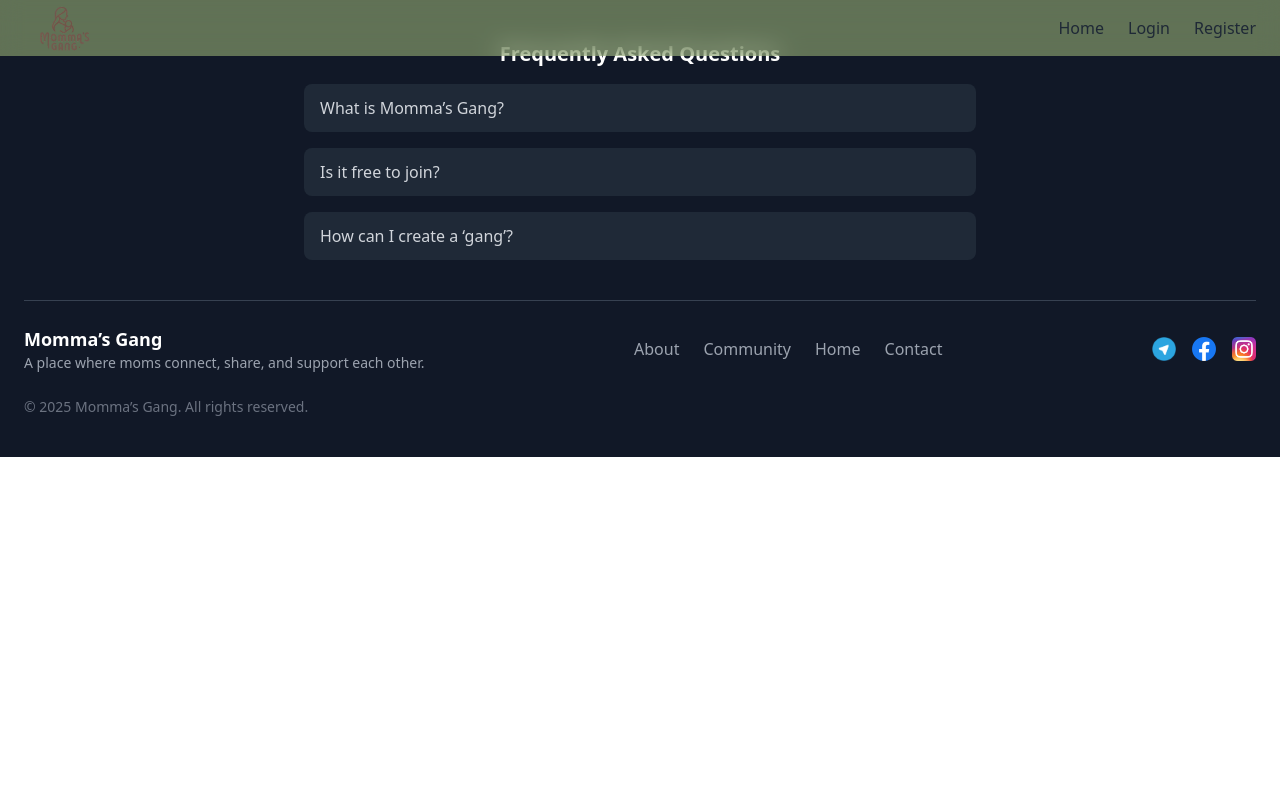
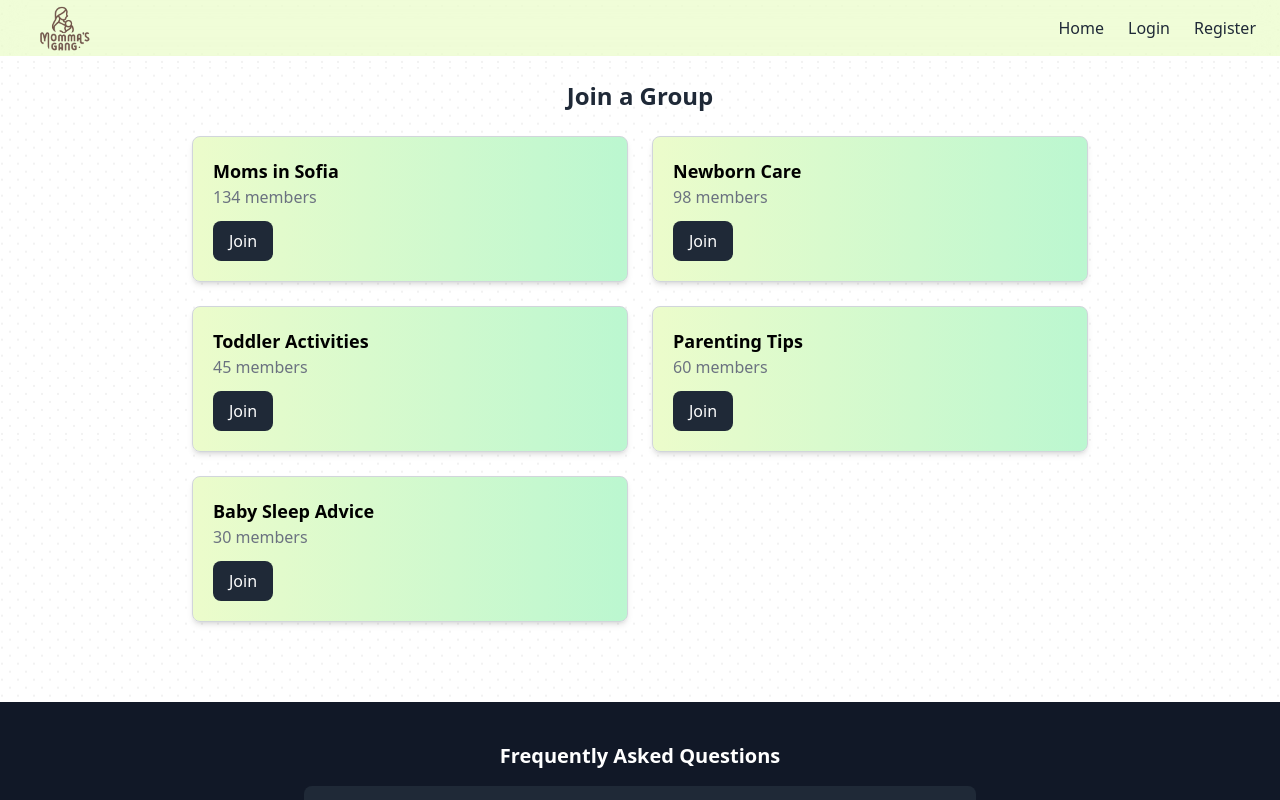
Before and after one commit to dako-23/React-JS, a React (Vite) app: page /groups in a window 1280 px wide. Shown: the top 800 px of the page. Built offline with nearby package versions, Linux system fonts and the light colour scheme.

Commit message:
Added group catalog

```diff
--- a/src/App.jsx
+++ b/src/App.jsx
@@ -5,6 +5,9 @@ import Navbar from "./components/Navbar";
 import Footer from "./components/Footer";
 import Login from "./components/Login.jsx";
 import Register from "./components/Register.jsx";
+import GroupsCatalog from "./components/GroupsCatalog.jsx";
+import GroupsPage from "./components/GroupsPage.jsx";
+
 
 
 
@@ -17,8 +20,9 @@ function App() {
         <Route path="/" element={<Home />} />
         <Route path="/login" element={<Login />} />
         <Route path="/register" element={<Register />} />
-        {/* <Route path="/contact" element={<Contact />} />
-        <Route path="*" element={<NotFound />} />  */}
+        <Route path="/groups" element={<GroupsCatalog />} />
+        <Route path="/groups/:id" element={<GroupsPage />} />
+        {/* <Route path="*" element={<NotFound />} />  */}
       </Routes>
       <Footer />
     </Router>
--- a/src/components/Groups.jsx
+++ /dev/null
@@ -1,31 +0,0 @@
-import React from "react";
-import { motion } from "framer-motion";
-import { FaUsers, FaCalendarAlt, FaBaby } from "react-icons/fa";
-
-const sections = [
-    { id: 1, title: "💬 Групи", icon: <FaUsers size={30} />, desc: "Намерете майки със сходни интереси!" },
-    { id: 2, title: "📅 Събития", icon: <FaCalendarAlt size={30} />, desc: "Присъединете се към локални срещи." },
-    { id: 3, title: "🍼 Споделяне", icon: <FaBaby size={30} />, desc: "Публикувайте моменти с вашите деца." },
-];
-
-export default function Groups() {
-    return (
-        <div className="max-w-5xl mx-auto py-10 grid grid-cols-1 md:grid-cols-3 gap-6">
-        {sections.map((section) => (
-          <motion.div
-            key={section.id}
-            layout
-            initial={{ opacity: 0, y: 50 }}
-            animate={{ opacity: 1, y: 0 }}
-            exit={{ opacity: 0, y: -50 }}
-            className="p-6 bg-white shadow-lg rounded-xl flex flex-col items-center text-center"
-            whileHover={{ scale: 1.05 }}
-            transition={{ type: "spring", stiffness: 200 }}
-          >
-            <h3 className="text-lg font-semibold mt-4">{section.title}</h3>
-            <p className="text-gray-500">{section.desc}</p>
-          </motion.div>
-        ))}
-      </div>
-    );
-}
--- /dev/null
+++ b/src/components/GroupsCatalog.jsx
@@ -0,0 +1,62 @@
+import React, { useState } from "react";
+import { useNavigate } from "react-router-dom";
+import { motion } from "framer-motion";
+
+// test data
+const groupsData = [
+    { id: 1, name: "Moms in Sofia", members: 134 },
+    { id: 2, name: "Newborn Care", members: 98 },
+    { id: 3, name: "Toddler Activities", members: 45 },
+    { id: 4, name: "Parenting Tips", members: 60 },
+    { id: 5, name: "Baby Sleep Advice", members: 30 },
+];
+
+export default function GroupsList() {
+    const navigate = useNavigate();
+    const [joinedGroups, setJoinedGroups] = useState([]);
+
+    const toggleJoin = (id) => {
+        if (joinedGroups.includes(id)) {
+            setJoinedGroups(joinedGroups.filter(groupId => groupId !== id)); // Напускане на групата
+        } else {
+            setJoinedGroups([...joinedGroups, id]);
+        }
+    };
+
+    return (
+        <motion.div
+            initial={{ opacity: 0, y: -20 }}
+            animate={{ opacity: 1, y: 0 }}
+            transition={{ duration: 0.5 }}
+            className="max-w-4xl mx-auto py-20"
+        >
+            <h2 className="text-2xl font-bold text-gray-800 text-center mb-6">Join a Group</h2>
+            <div className="grid grid-cols-1 md:grid-cols-2 gap-6">
+                {groupsData.map((group) => (
+                    <div
+                        key={group.id}
+                        onClick={() => joinedGroups.includes(group.id) && navigate(`/groups/${group.id}`)}
+                        className={`p-5 border border-gray-300 rounded-lg shadow-md cursor-pointer transition hover:shadow-lg bg-gradient-to-r from-lime-100 to-green-200 ${
+                            joinedGroups.includes(group.id) ? "border-lime-500" : ""
+                        }`}
+                    >
+                        <h3 className="text-lg font-semibold">{group.name}</h3>
+                        <p className="text-gray-500">{group.members} members</p>
+
+                        <button
+                            onClick={(e) => {
+                                e.stopPropagation();
+                                toggleJoin(group.id);
+                            }}
+                            className={`mt-3 px-4 py-2 rounded-lg font-medium transition ${
+                                joinedGroups.includes(group.id) ? "bg-red-700 text-white" : "bg-gray-800 text-white"
+                            }`}
+                        >
+                            {joinedGroups.includes(group.id) ? "Leave" : "Join"}
+                        </button>
+                    </div>
+                ))}
+            </div>
+        </motion.div>
+    );
+}
```
